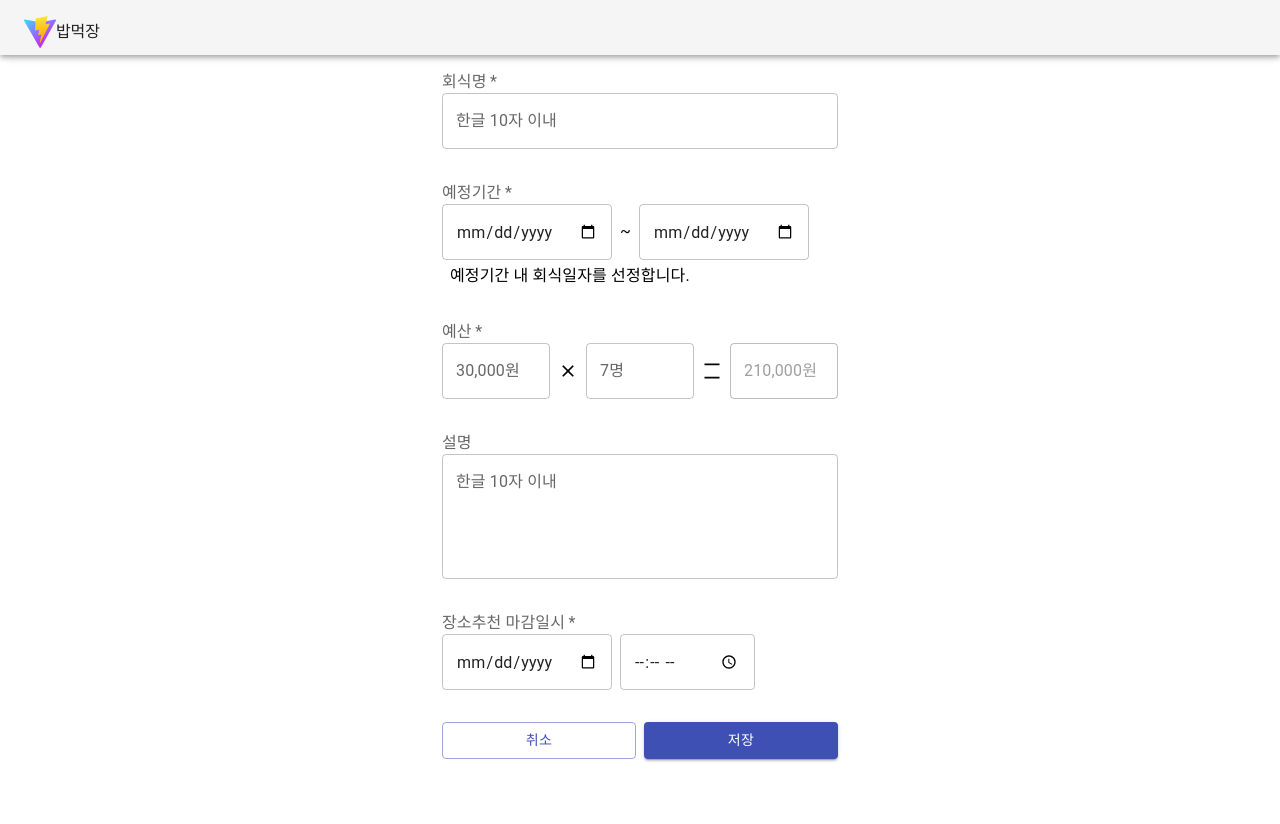
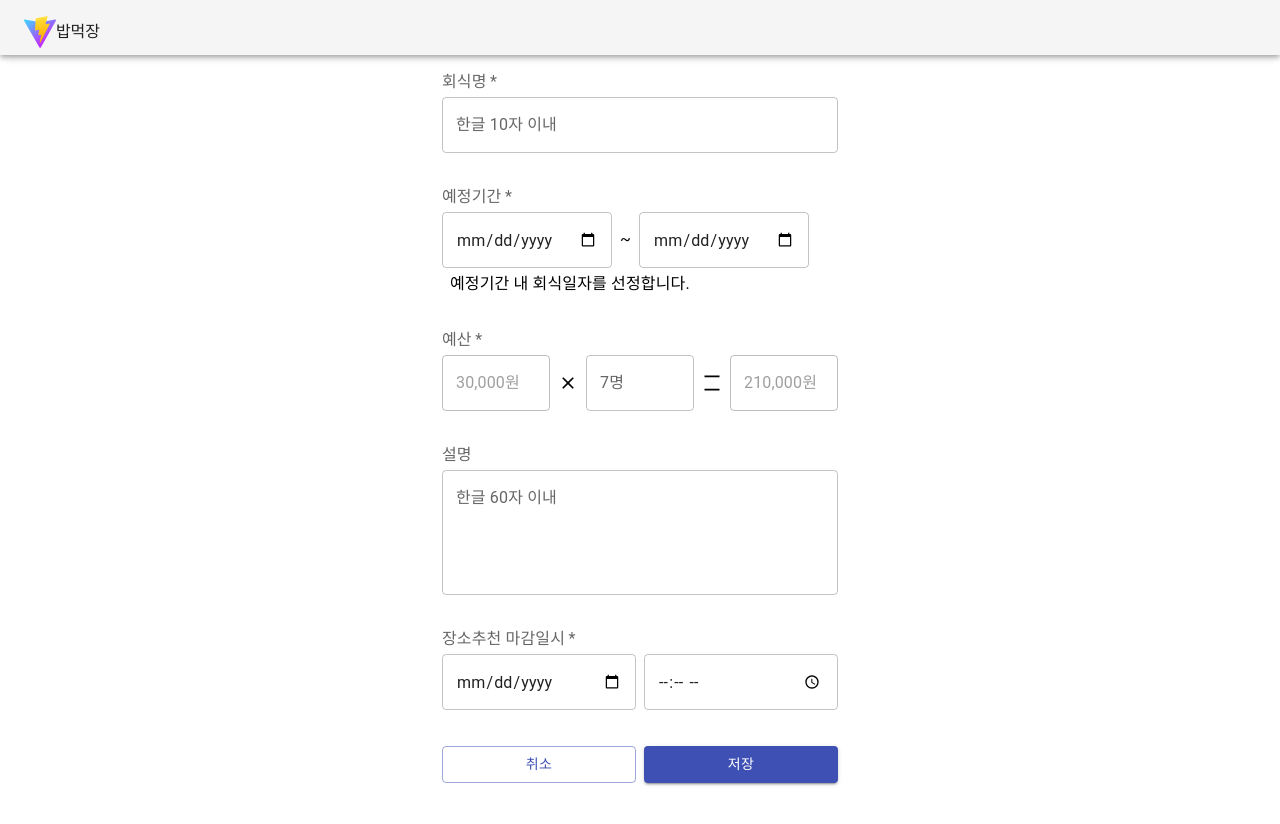
Before and after one commit to M-PetProject/dining-together, a React (Vite) app: page /dining-main in a window 1280 px wide. Shown: the top 824 px of the page. Built offline with nearby package versions, Linux system fonts and the light colour scheme; sample sign-in values are in the browser's storage.

Commit message:
feat: 회식등록, 장소 등록 퍼블

```diff
--- a/src/pages/diningMain/DiningDetailsPage.jsx
+++ b/src/pages/diningMain/DiningDetailsPage.jsx
@@ -1,40 +1,82 @@
-import React, { useEffect } from 'react';
+import React, { useEffect, useState, useImmerReducer } from 'react';
 import {Container,Stack, Typography, FormLabel, FormGroup} from '@mui/material';
 import CloseIcon from '@mui/icons-material/Close';
 import DensityLargeIcon from '@mui/icons-material/DensityLarge';
 import {DiningButton, DiningInput, DiningTextField, DiningDate, DiningDateAndTime} from './component/index.d';
 
+
 const DiningDetailsPage = () => {
+    const [diningInfo, setDiningInfo] = useState({
+        'name'                  : null,
+        'startDate'             : null,
+        'endDate'               : null,
+        'numberOfParticipants'  : null,
+        'details'               : null,
+        'closingDate'           : null,
+        'closingTime'           : null
+    });
+    console.log('diningInfo -> ', diningInfo);
+
+    const handler = (_key, value) => {
+        setDiningInfo({
+            ...diningInfo,
+            [_key]: value
+        });
+
+    }
+
     return (
-        <Container component="main" maxWidth="xs">
+        <Container component='main' maxWidth='xs'>
             <Stack spacing={4}>
-                <DiningBox title={'회식명'} isRequired={true}>
-                    <DiningInput placeholder={'한글 10자 이내'} />
-                </DiningBox>
-                <DiningBox title={'예정기간'} isRequired={true} guideMsg='예정기간 내 회식일자를 선정합니다.'>
-                    <DiningDate />
-                </DiningBox>
-                <DiningBox title={'예산'} isRequired={true}>
-                    <DiningInput placeholder={'30,000원'}/>
-                    <CloseIcon fontSize='small' />
-                    <DiningInput placeholder={'7명'} />
-                    <DensityLargeIcon fontSize='small' />
+                <DiningBox title='회식명' isRequired={true}>
                     <DiningInput
-                        placeholder={'210,000원'}
-                        isDisabled={true}
+                        placeholder='한글 10자 이내'
+                        name='name'
+                        value={diningInfo.name}
+                        handler={handler}
                     />
                 </DiningBox>
-                <DiningBox title={'설명'}>
-                    <DiningTextField
-                        placeholder={'한글 10자 이내'}
+                <DiningBox title='예정기간' isRequired={true} guideMsg='예정기간 내 회식일자를 선정합니다.'>
+                    <DiningDate
+                        startDate={diningInfo.startDate}
+                        endDate={diningInfo.endDate}
+                        handler={handler}
                     />
                 </DiningBox>
-                <DiningBox title={'장소추천 마감일시'} isRequired={true}>
-                    <DiningDateAndTime isDate={true} isTime={true} />
+                <DiningBox title='예산' isRequired={true}>
+                    <DiningInput placeholder='30,000원' isDisabled={true} />
+                    <CloseIcon fontSize='small' />
+                    <DiningInput
+                        placeholder='7명'
+                        name='numberOfParticipants'
+                        value={diningInfo.numberOfParticipants}
+                        handler={handler}
+                    />
+                    <DensityLargeIcon fontSize='small' />
+                    <DiningInput placeholder='210,000원' isDisabled={true}/>
+                </DiningBox>
+                <DiningBox title='설명'>
+                    <DiningTextField
+                        placeholder='한글 60자 이내'
+                        name='설명'
+                        value={diningInfo.details}
+                        handler={handler}
+                    />
+                </DiningBox>
+                <DiningBox title='장소추천 마감일시' isRequired={true}>
+                    <DiningDateAndTime
+                        isDate={true}
+                        isTime={true}
+                        date={diningInfo.closingDate}
+                        time={diningInfo.closingTime}
+                        nameOfDate='date'
+                        nameOfTime='time'
+                        handler={handler}
+                    />
                 </DiningBox>
                 <DiningBox>
-                    <DiningButton btnType={'outlined'} name={'취소'} />
-                    <DiningButton btnType={'contained'} name={'저장'} />
+                    <DiningButton btnType='outlined'  name='취소' />
+                    <DiningButton btnType='contained' name='저장' />
                 </DiningBox>
             </Stack>
         </Container>
@@ -44,7 +86,7 @@ const DiningDetailsPage = () => {
 
 const DiningBox = ({title, isRequired, guideMsg, children}) => {
     return (
-        <div>
+        <Stack spacing={0.5}>
             <FormLabel component="legend" required={isRequired} >
                 {title}
             </FormLabel>
@@ -58,8 +100,9 @@ const DiningBox = ({title, isRequired, guideMsg, children}) => {
                     </Typography>
                 }
             </FormGroup>
-        </div>
+        </Stack>
     );
 };
 
+
 export default DiningDetailsPage;
--- a/src/pages/diningMain/component/DiningInput.jsx
+++ b/src/pages/diningMain/component/DiningInput.jsx
@@ -4,22 +4,25 @@ import { TextField } from '@mui/material';
 
 class DiningInput extends Component {
     render() {
+        const {placeholder, name, value, isDisabled, handler} = this.props;
         return (
             <TextField
                 id="outlined-multiline-flexible"
-                label={this.props.placeholder}
-                defaultValue={this.props.text}
+                label={placeholder}
+                defaultValue={value}
                 multiline
                 maxRows={1}
                 fullWidth
-                disabled={this.props.isDisabled}
+                disabled={isDisabled}
+                onChange={(e) => handler(name, e.target.value)}
             />
         );
     }
 }
 
 DiningInput.propTypes = {
-    placeHolder: PropTypes.string
+    placeholder: PropTypes.string,
+    isDisabled: PropTypes.bool
 };
 
 export default DiningInput;
--- a/src/pages/diningMain/component/DiningTextField.jsx
+++ b/src/pages/diningMain/component/DiningTextField.jsx
@@ -4,23 +4,28 @@ import { TextField } from '@mui/material';
 
 class DiningTextField extends Component {
     render() {
+        const {placeholder, name, value, isDisabled, handler} = this.props;
+
         return (
             <TextField
                 id="outlined-multiline-flexible"
-                label={this.props.placeholder}
-                defaultValue={this.props.text}
+                label={placeholder}
+                defaultValue={value}
                 multiline
                 maxRows={4}
-                rows={4}
+                minRows={4}
                 fullWidth
-                disabled={this.props.isDisabled}
+                disabled={isDisabled}
+                onChange={(e) => {handler(name, e.target.value)}}
             />
         );
     }
 }
 
 DiningTextField.propTypes = {
-
+    placeholder: PropTypes.string,
+    value: PropTypes.string,
+    isDisabled: PropTypes.bool
 };
 
 export default DiningTextField;
--- a/src/pages/diningMain/component/index.d.jsx
+++ b/src/pages/diningMain/component/index.d.jsx
@@ -12,3 +12,6 @@ export * from './DiningDate';
 
 export { default as DiningDateAndTime } from './DiningDateAndTime';
 export * from './DiningDateAndTime';
+
+export { default as DiningImage } from './DiningImage';
+export * from './DiningImage';
--- a/src/pages/recommand/RcmPalceDetailsPage.jsx
+++ b/src/pages/recommand/RcmPalceDetailsPage.jsx
@@ -1,45 +1,87 @@
-import React, { Component } from 'react';
+import React, { Component, useState } from 'react';
 import {Container,Stack, Typography, FormLabel, FormGroup, Box} from '@mui/material';
-import {DiningButton, DiningInput, DiningTextField} from '../diningMain/component/index.d';
-import DiningImage from '../diningMain/component/DiningImage';
+import {DiningButton, DiningInput, DiningTextField, DiningImage} from '../diningMain/component/index.d';
 
-class RcmPalceDetailsPage extends Component {
-    render() {
+const RcmPalceDetailsPage = () => {
+
+    const [placeInfo, setPlaceInfo] = useState({
+        'name'                  : null,
+        'details'               : null,
+        'rating'                : null,
+        'businessHours'         : null,
+        'image'                 : null,
+        'url'                   : null
+    });
+    console.log('placeInfo -> ', placeInfo);
+    const handler = (_key, value) => {
+        setPlaceInfo({
+            ...placeInfo,
+            [_key]: value
+        });
+
+    }
+
     return (
         <Container component="main" maxWidth="xs">
             <Stack spacing={4}>
                 <RcmBox title={'장소명'} isRequired={true}>
-                        <DiningInput placeholder={'한글 10자 이내'} />
+                    <DiningInput
+                        placeholder= '한글 10자 이내'
+                        name='name'
+                        value={placeInfo.name}
+                        handler={handler}
+                    />
                 </RcmBox>
                 <RcmBox title={'소개'}>
-                        <DiningTextField placeholder={'한글 60자 이내'} />
+                    <DiningTextField
+                        placeholder='한글 60자 이내'
+                        name='details'
+                        value={placeInfo.details}
+                        handler={handler}
+                    />
                 </RcmBox>
                 <RcmBox title={'평점'} isRequired={true}>
-                        <DiningInput placeholder={'숫자만 예)5.0'} />
+                    <DiningInput
+                        placeholder= '숫자만 예)5.0'
+                        name='rating'
+                        value={placeInfo.rating}
+                        handler={handler}
+                    />
                 </RcmBox>
                 <RcmBox title={'영업시간'}>
-                        <DiningInput placeholder={'예) 매일 10:00 ~ 23:00'} />
+                    <DiningInput
+                        placeholder= '예) 매일 10:00 ~ 23:00'
+                        name='businessHours'
+                        value={placeInfo.businessHours}
+                        handler={handler}
+                    />
                 </RcmBox>
                 <RcmBox title={'사진'} isRequired={true}>
-                        <DiningImage />
+                    <DiningImage
+                        src={placeInfo.image}
+                        name='image'
+                        handler={handler}
+                    />
                 </RcmBox>
                 <RcmBox title={'링크URL'} isRequired={true} guideMsg={'외부 페이지로 이동하여 상세정보를 확인할 수 있습니다.'}>
-                        <DiningInput />
+                    <DiningInput
+                        name='url'
+                        value={placeInfo.url}
+                        handler={handler}
+                    />
                 </RcmBox>
-
                 <RcmBox>
-                        <DiningButton btnType={'outlined'} name={'취소'} />
+                    <DiningButton btnType={'outlined'}  name={'취소'} />
                     <DiningButton btnType={'contained'} name={'저장'} />
                 </RcmBox>
             </Stack>
         </Container>
     );
 }
-}
 
 const RcmBox = ({title, isRequired, guideMsg, children}) => {
     return (
-        <div>
+        <Stack spacing={0.5}>
             <FormLabel component="legend" required={isRequired} >
                 {title}
             </FormLabel>
@@ -53,7 +95,7 @@ const RcmBox = ({title, isRequired, guideMsg, children}) => {
                     </Typography>
                 }
             </FormGroup>
-        </div>
+        </Stack>
     );
 };
 
```
Also changed, not shown: src/pages/diningMain/component/DiningDate.jsx (+9 -6 lines), src/pages/diningMain/component/DiningDateAndTime.jsx (+11 -7 lines), src/pages/diningMain/component/DiningImage.jsx (+41 -11 lines). Lines whose indentation alone changed are shown as unchanged.
